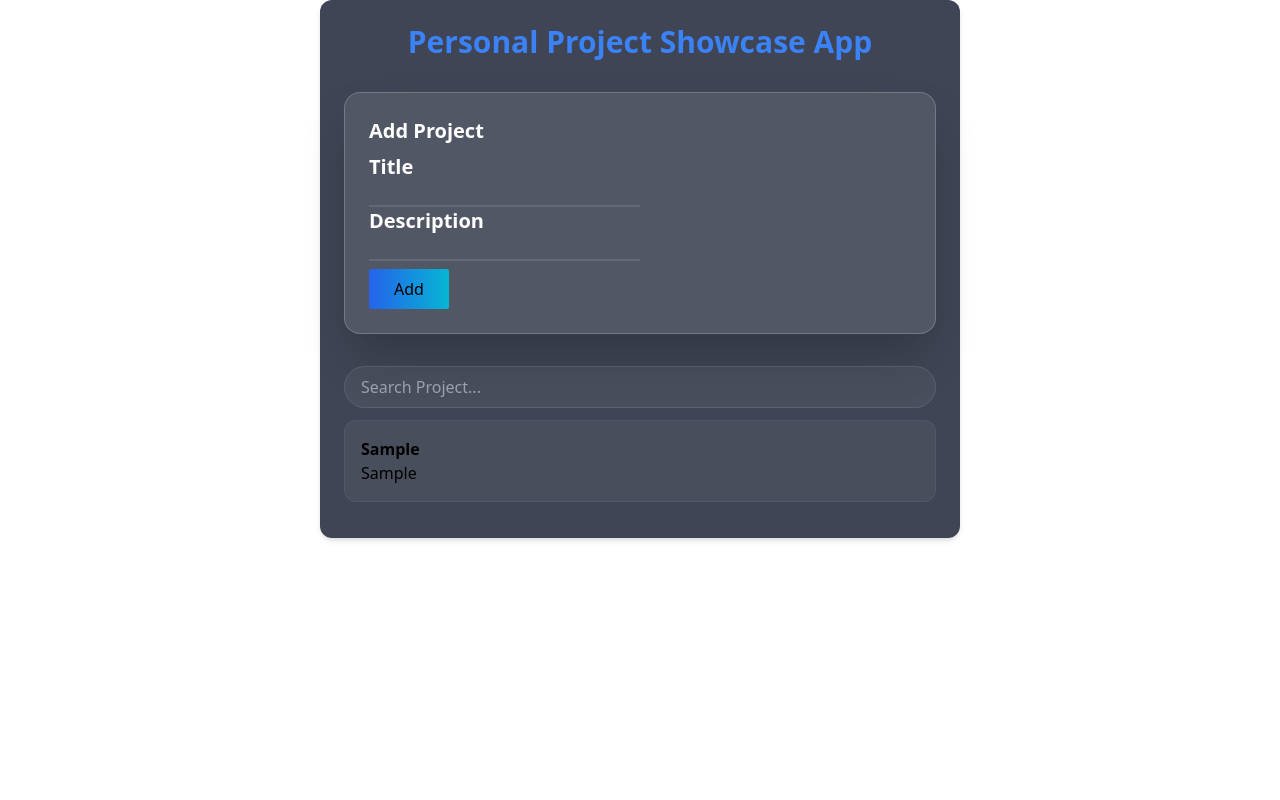
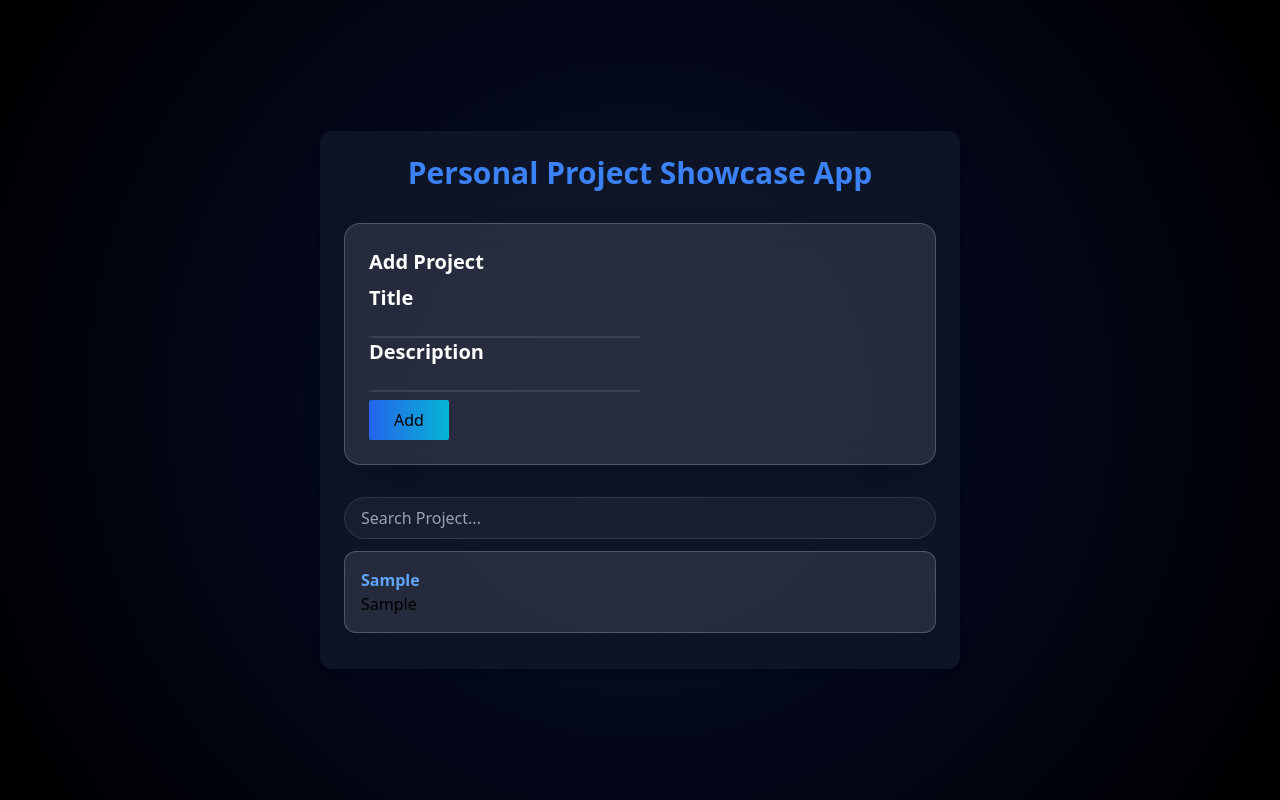
Before and after one commit to Goddii/React-Portfolio-Platform, a React (Vite) app: page / in a window 1280 px wide. Both pictures are taken after typing "Sample", "Sample" into the empty fields and a click on the button "Add". Built offline with nearby package versions, Linux system fonts and the light colour scheme.

Commit message:
style: style title and project descriptions

```diff
--- a/src/App.jsx
+++ b/src/App.jsx
@@ -8,7 +8,7 @@ import SearchProject from './components/SearchProject'
 function App() {
 
   return (
-    <div className='flex  justify-center perspective-distant'>
+    <div className='min-h-screen bg-slate-950 flex justify-center items-center perspective-distant bg-[radial-gradient(circle_at_center,_var(--tw-gradient-stops))] from-slate-900 via-slate-950 to-black'>
       <LandingPage />
 
     </div>
--- a/src/components/LandingPage.jsx
+++ b/src/components/LandingPage.jsx
@@ -12,7 +12,7 @@ function LandingPage(){
 
 
     return (
-        <div className="flex items-center flex-col gap-8 h-800 justify-between bg-slate-900/80 rotate-x-6 rotate-y-[-10deg] shadow-2xl rounded-xl shadow-md p-6 w-1/2  h hover:shadow-xl transition-shadow duration-300">
+        <div className="flex items-center flex-col gap-8 h-800 justify-between bg-slate-900/80 rotate-x-6 rotate-y-[-10deg] rounded-xl shadow-md p-6 w-1/2  h hover:shadow-xl transition-shadow duration-300">
             <h1 className="text-3xl font-bold text-blue-500">Personal Project Showcase App</h1>
             <AddProject addProject={addProject}/>
             <SearchProject projects={projects} />
--- a/src/components/SearchProject.jsx
+++ b/src/components/SearchProject.jsx
@@ -13,11 +13,11 @@ function SearchProject({projects}){
             <input className='w-full px-4 py-2 rounded-full bg-white/5 border border-white/10 focus:ring-2 focus:ring-blue-500 outline-none' value={query} onChange={(e) => setQuery(e.target.value) } placeholder="Search Project..." />
 
             {projects.length === 0 ? (
-                <p className='italic text-slate-400 animate-pulse mt-2 p-2'>No projects yet.Add one above</p>
+                <p className='italic text-slate-400 animate-pulse mt-2 p-2 text-pretty'>No projects yet.Add one above</p>
             ):(<ul>
-                {filtered.map(project => (<li className="p-4 mb-3 mt-3 rounded-xl bg-white/5 border border-white/5 hover:border-blue-500/50 transition-colors " key={project.id}>
-                    <strong>{project.title}</strong>
-                    <p>{project.description}</p>
+                {filtered.map(project => (<li className="p-4 mb-3 mt-3 rounded-xl bg-white/10 border border-white/20 hover:border-blue-500/50 transition-colors " key={project.id}>
+                    <strong className="text-blue-400">{project.title}</strong>
+                    <p className="text-pretty">{project.description}</p>
                 </li>))}
             </ul>)}
         </div>
```
